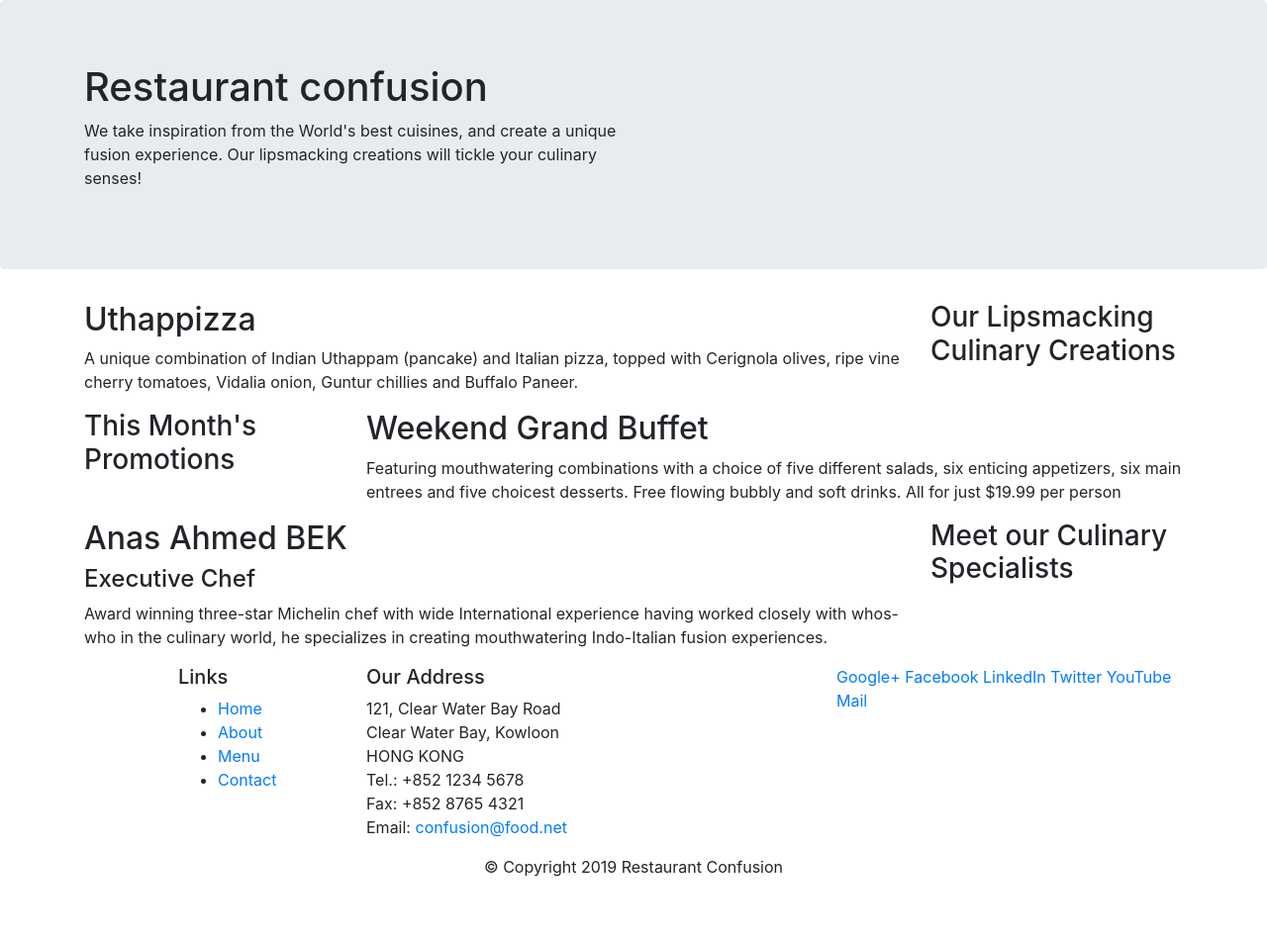
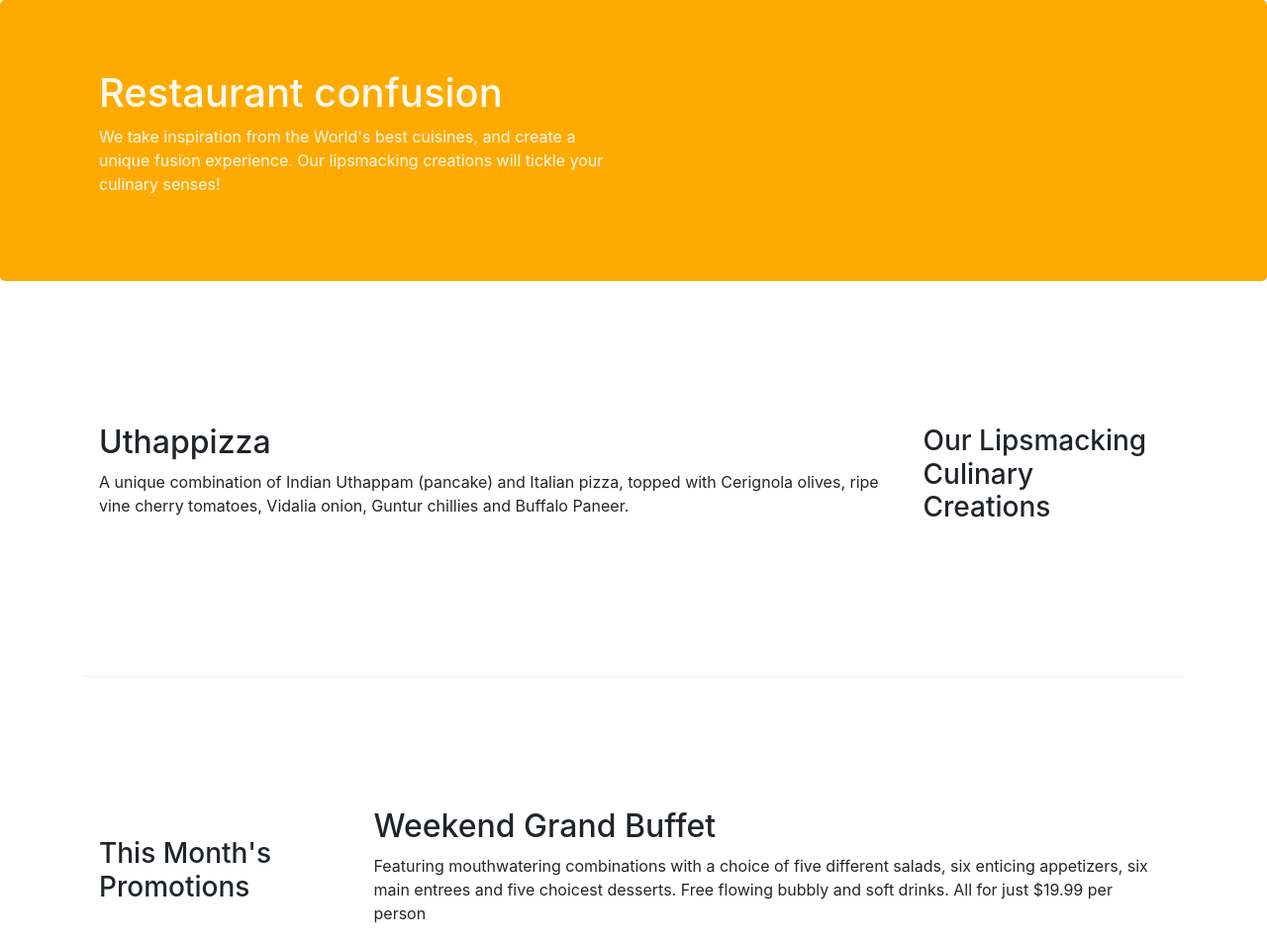
Before and after one commit to AbduQnauy/muppalaBootstrap, a website: page index.html in a window 1280 px wide. Shown: the top 954 px of the page at 99% size. Before the commit the page ends 904 px from the top, so only its background shows below. Drawn offline with nearby package versions, Linux system fonts and the light colour scheme.

Commit message:
Bootstrap Grid Part 2

```diff
--- /dev/null
+++ b/css/style.css
@@ -0,0 +1,31 @@
+.row-header {
+  margin: 0 auto;
+  padding: 0 auto;
+}
+.row-content {
+  margin: 0 auto;
+  padding: 50px 0;
+  border-bottom: 1px ridge;
+  min-height: 400px;
+}
+.footer {
+  background-color: rgba(236, 240, 37, 0.404);
+  margin: 0 auto;
+  padding: 20px 0;
+}
+.jumbotron {
+  padding: 70px 30px;
+  margin: 0 auto;
+  background-color: #fa0;
+  color: floralwhite;
+}
+.address {
+  font-size: 80%;
+  margin: 0;
+  color: black;
+}
+
+.links {
+  display: flex;
+  flex-direction: column;
+}
--- a/index.html
+++ b/index.html
@@ -9,12 +9,13 @@
       rel="stylesheet"
       href="node_modules/bootstrap/dist/css/bootstrap.min.css"
     />
+    <link rel="stylesheet" href="./css/style.css" />
     <title>Document</title>
   </head>
   <body>
     <header class="jumbotron">
       <div class="container">
-        <div class="row">
+        <div class="row row-header">
           <div class="col-12 col-sm-6">
             <h1>Restaurant confusion</h1>
             <p>
@@ -29,7 +30,7 @@
     </header>
 
     <div class="container">
-      <div class="row">
+      <div class="row row-content align-items-center">
         <div class="col-12 col-sm-4 order-sm-last col-md-3">
           <h3>Our Lipsmacking Culinary Creations</h3>
         </div>
@@ -43,7 +44,7 @@
         </div>
       </div>
 
-      <div class="row">
+      <div class="row row-content align-items-center">
         <div class="col-12 col-sm-4 col-md-3">
           <h3>This Month's Promotions</h3>
         </div>
@@ -58,7 +59,7 @@
         </div>
       </div>
 
-      <div class="row">
+      <div class="row row-content align-items-center">
         <div class="col-12 col-sm-4 order-sm-last col-md-3">
           <h3>Meet our Culinary Specialists</h3>
         </div>
@@ -75,19 +76,19 @@
       </div>
     </div>
 
-    <footer>
+    <footer class="footer">
       <div class="container">
         <div class="row">
           <div class="col-4 offset-1 col-sm-2">
             <h5>Links</h5>
-            <ul>
+            <ul class="list-unstyled">
               <li><a href="#">Home</a></li>
               <li><a href="#">About</a></li>
               <li><a href="#">Menu</a></li>
               <li><a href="#">Contact</a></li>
             </ul>
           </div>
-          <div class="col-7 col-sm-5">
+          <div class="col-7 col-sm-5 address">
             <h5>Our Address</h5>
             <address>
               121, Clear Water Bay Road<br />
@@ -98,8 +99,8 @@
               Email: <a href="mailto:confusion@food.net">confusion@food.net</a>
             </address>
           </div>
-          <div class="col-12 col-sm-4">
-            <div>
+          <div class="col-12 col-sm-4 align-self-center">
+            <div class="text-center">
               <a href="http://google.com/+">Google+</a>
               <a href="http://www.facebook.com/profile.php?id=">Facebook</a>
               <a href="http://www.linkedin.com/in/">LinkedIn</a>
```
